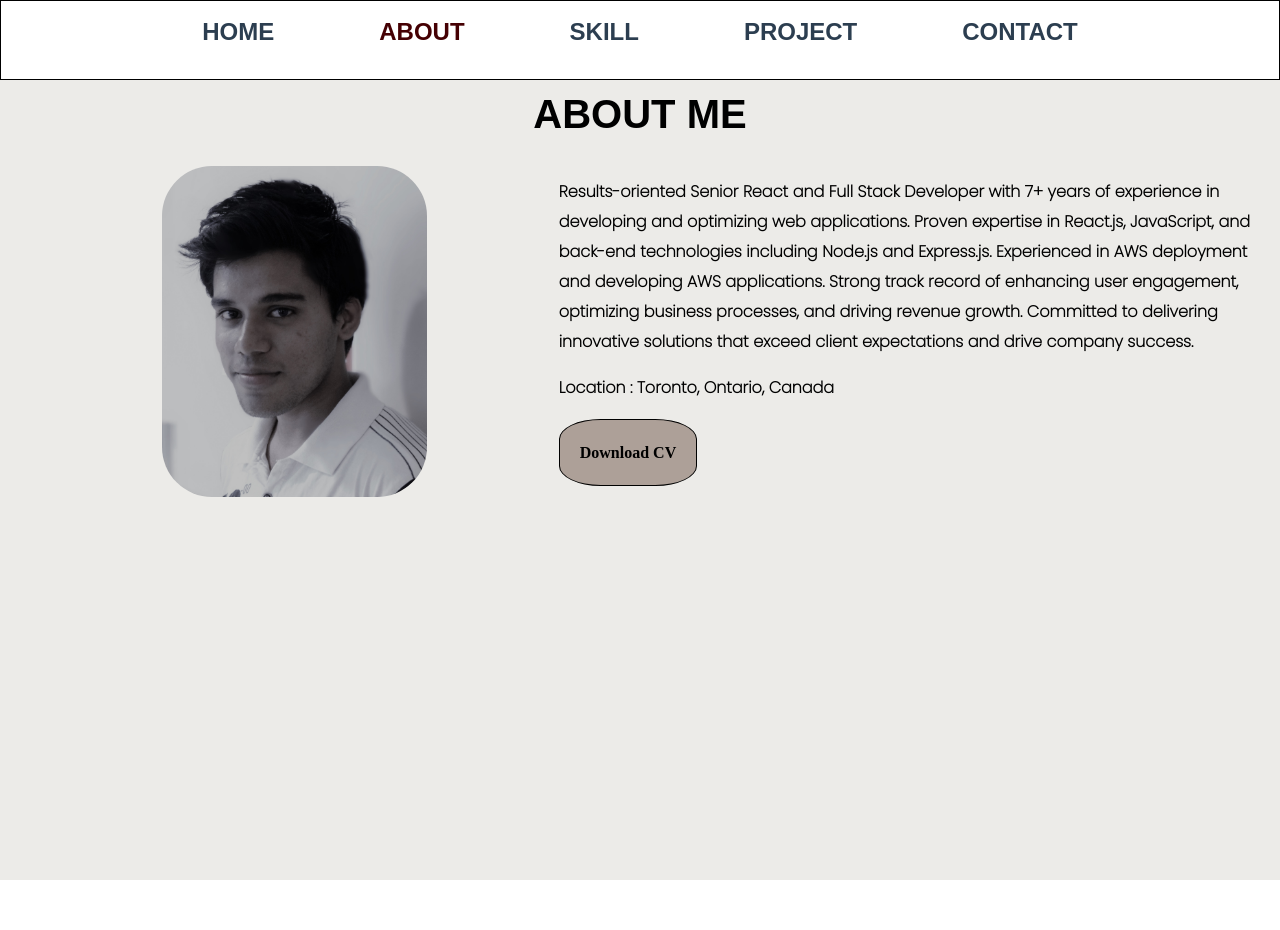
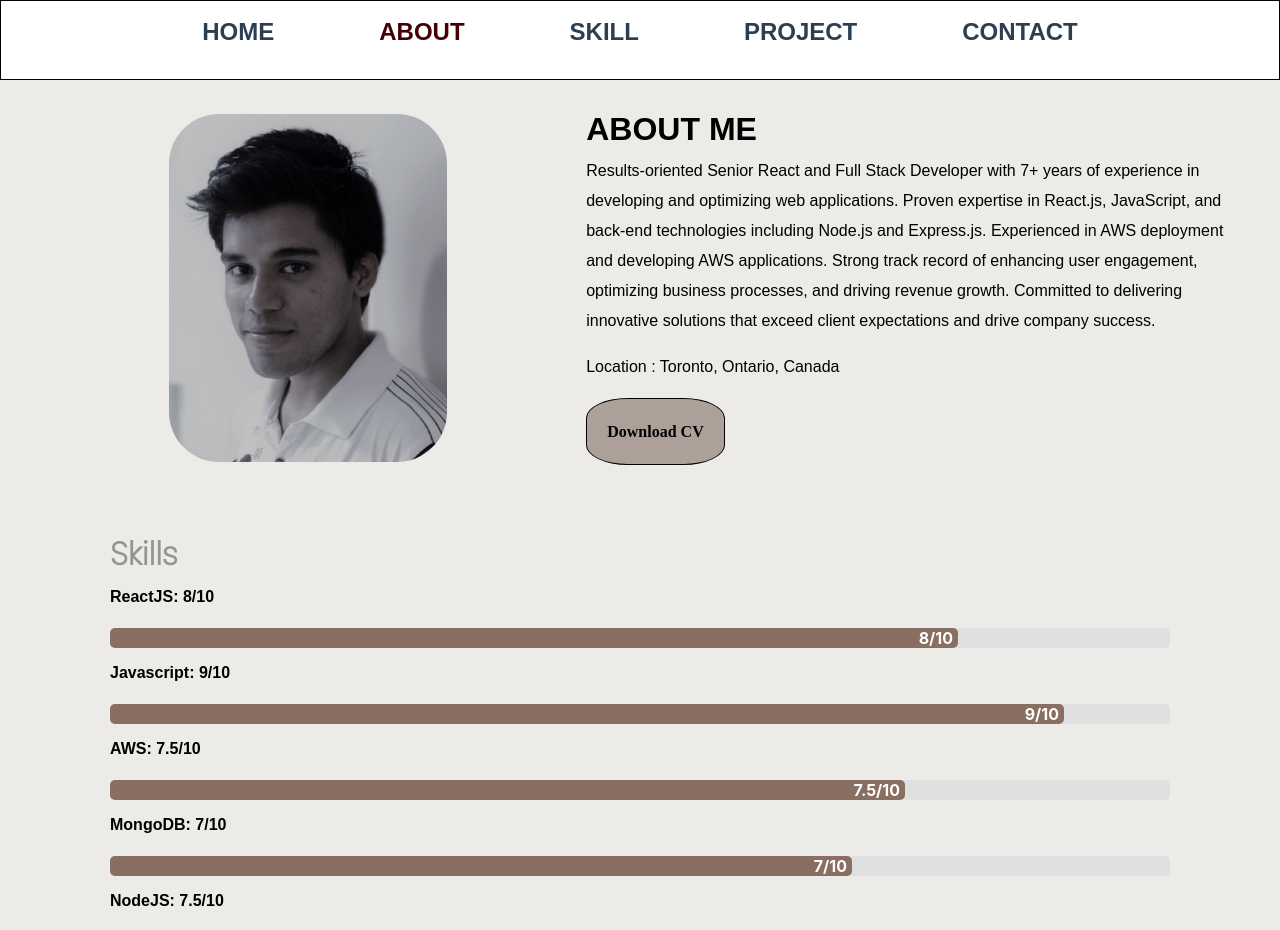
Before and after one commit to Coderman136/rv-portfolio-client, a React (Create React App) app: page /about in a window 1280 px wide. Shown: the top 930 px of the page. Before the commit the page ends 880 px from the top, so only its background shows below. Built offline with nearby package versions, Linux system fonts and the light colour scheme; a web font is replaced by a local one.

Commit message:
portfolio updates

```diff
--- a/src/components/About/index.jsx
+++ b/src/components/About/index.jsx
@@ -9,7 +9,7 @@ function About() {
 
           <div className="about">
 
-   <h1> ABOUT ME  </h1>
+   {/* <h1> ABOUT ME  </h1> */}
    <div className="me">
     <div className="img">
      <img src= {`${process.env.PUBLIC_URL}/about_me_3.jpg`}
@@ -17,12 +17,46 @@ function About() {
     </div>
 
         <div className="details">
-         {/* <h2> RAGHUVEER </h2> */}
+         <h2> ABOUT ME </h2>
          <p>Results-oriented Senior React and Full Stack Developer with 7+ years of experience in developing and optimizing web applications. Proven expertise in React.js, JavaScript, and back-end technologies including Node.js and Express.js. Experienced in AWS deployment and developing AWS applications. Strong track record of enhancing user engagement, optimizing business processes, and driving revenue growth. Committed to delivering innovative solutions that exceed client expectations and drive company success.</p>
          <p> Location : Toronto, Ontario, Canada </p>
          <button>  <a href="https://drive.google.com/file/d/1xDs92a9MHsFiAiC4pO30AfTctSWV4KrC/view?usp=sharing" target="_blank"> Download CV </a>  </button>
         </div>
    </div>
+
+   <div className="skills">
+          <h2>Skills</h2>
+          <div className="skill">
+            <p>ReactJS: 8/10</p>
+            <div className="skill-bar">
+              <div className="skill-bar-fill" style={{ width: '80%' }}>8/10</div>
+            </div>
+          </div>
+          <div className="skill">
+            <p>Javascript: 9/10</p>
+            <div className="skill-bar">
+              <div className="skill-bar-fill" style={{ width: '90%' }}>9/10</div>
+            </div>
+          </div>
+          <div className="skill">
+            <p>AWS: 7.5/10</p>
+            <div className="skill-bar">
+              <div className="skill-bar-fill" style={{ width: '75%' }}>7.5/10</div>
+            </div>
+          </div>
+          <div className="skill">
+            <p>MongoDB: 7/10</p>
+            <div className="skill-bar">
+              <div className="skill-bar-fill" style={{ width: '70%' }}>7/10</div>
+            </div>
+          </div>
+          <div className="skill">
+            <p>NodeJS: 7.5/10</p>
+            <div className="skill-bar">
+              <div className="skill-bar-fill" style={{ width: '75%' }}>7.5/10</div>
+            </div>
+          </div>
+        </div>
 
    <div className=" hobbies">
     <h2> Hobbies </h2>
--- a/src/components/About/style.css
+++ b/src/components/About/style.css
@@ -3,7 +3,7 @@ display: flex;
 flex-direction: column;
 padding: 10px;
 background-color: #ecebe8;
-height: 100vh;
+/* height: 100vh; */
 }
 
 .about h1 {
@@ -32,7 +32,17 @@ height: 100vh;
  border-radius: 50px;
 }
 
+.about .me .details h2 {
+    font-family: "Bebas Neue", sans-serif;
+    font-weight: 600;
+    font-style: normal;
+    color: #000;
+}
+
 .about .me .details p {
+    font-family: "Bebas Neue", sans-serif;
+    font-weight: 400;
+    font-style: normal;
     color: #000;
 }
 
@@ -95,4 +105,36 @@ height: 100vh;
 .about .hobbies .cards .card:hover {
  transform: none;
 }
+.skills {
+    padding: 0 50px;
 }
+}
+
+
+.skills {
+    padding: 0 100px;
+}
+.skills p{
+    font-family: "Bebas Neue", sans-serif;
+    font-weight: 600;
+    font-style: normal;
+    color: #000;
+}
+
+.skill-bar {
+    width: 100%;
+    background-color: #e0e0e0;
+    border-radius: 5px;
+    margin: 10px 0;
+  }
+
+  .skill-bar-fill {
+    height: 20px;
+    background-color: #886f61;
+    border-radius: 5px;
+    text-align: right;
+    padding-right: 5px;
+    line-height: 20px;
+    color: white;
+    font-weight: bold;
+  }
```
